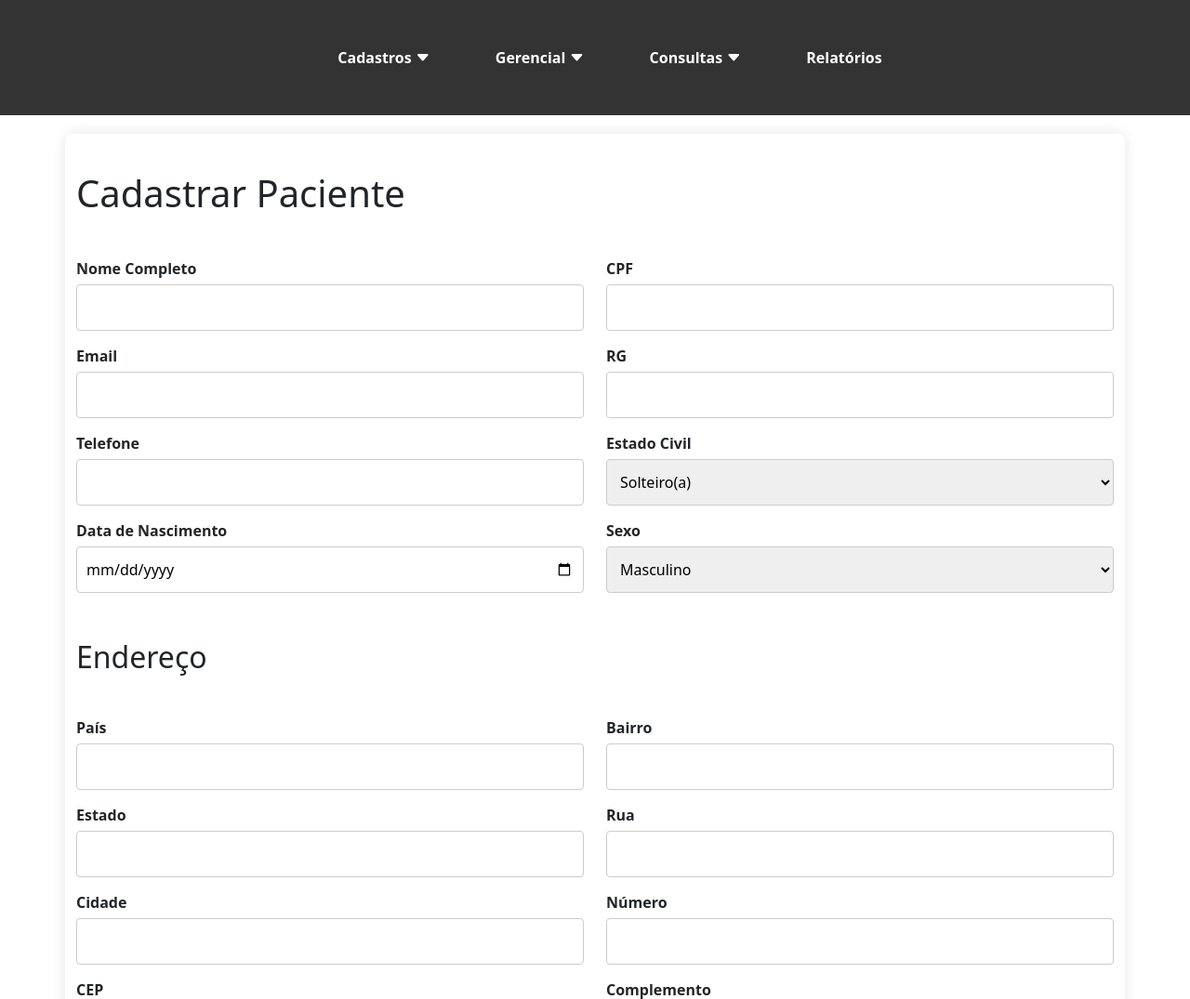
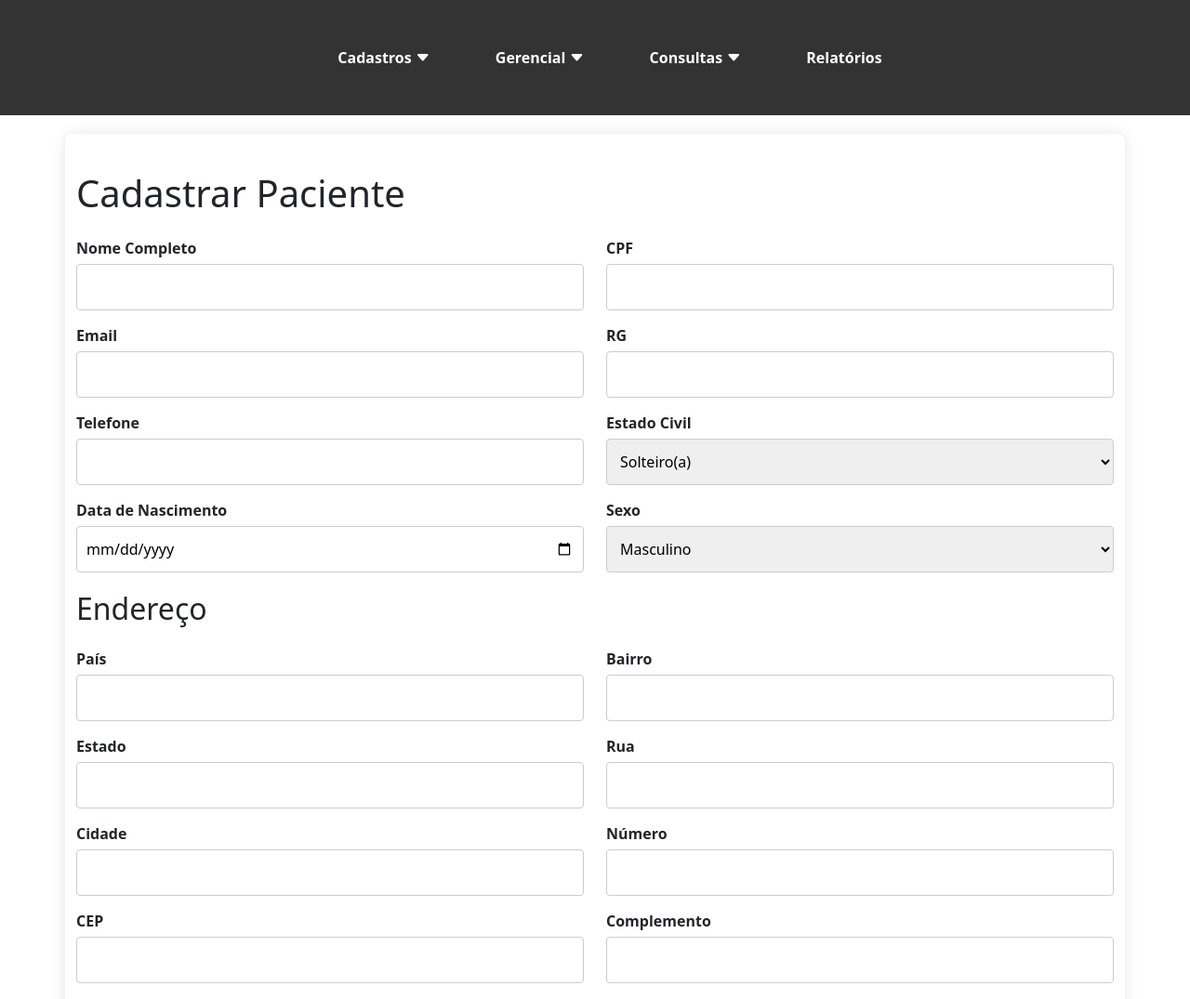
Before and after one commit to arthurhrc/TCC-Clinica-Odontologica, a plain HTML site: page frontend/src/cadastro-paciente.html in a window 1280 px wide. Shown: the top 1075 px of the page at 93% size. Drawn offline with nearby package versions, Linux system fonts and the light colour scheme.

Commit message:
style: remover !important desnecessários e trailing whitespace do CSS

```diff
--- a/frontend/src/css/styles.css
+++ b/frontend/src/css/styles.css
@@ -144,12 +144,12 @@ nav {
 }
 
 h1 {
-    margin-bottom: 30px !important;
+    margin-bottom: 30px;
 }
 
 h2 {
-    margin-top: 30px !important;
-    margin-bottom: 30px !important;
+    margin-top: 30px;
+    margin-bottom: 30px;
 }
 
 form {
```
